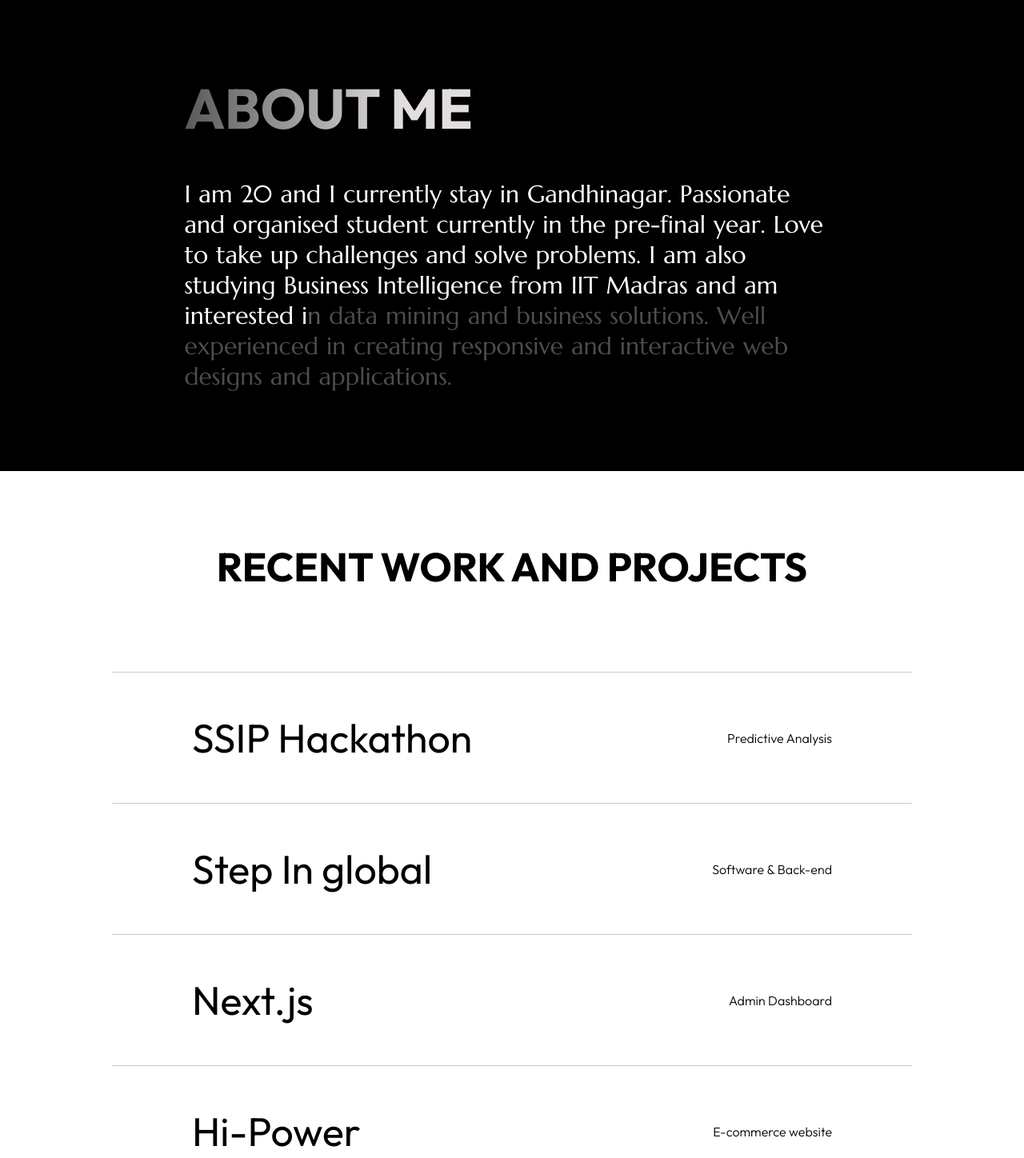
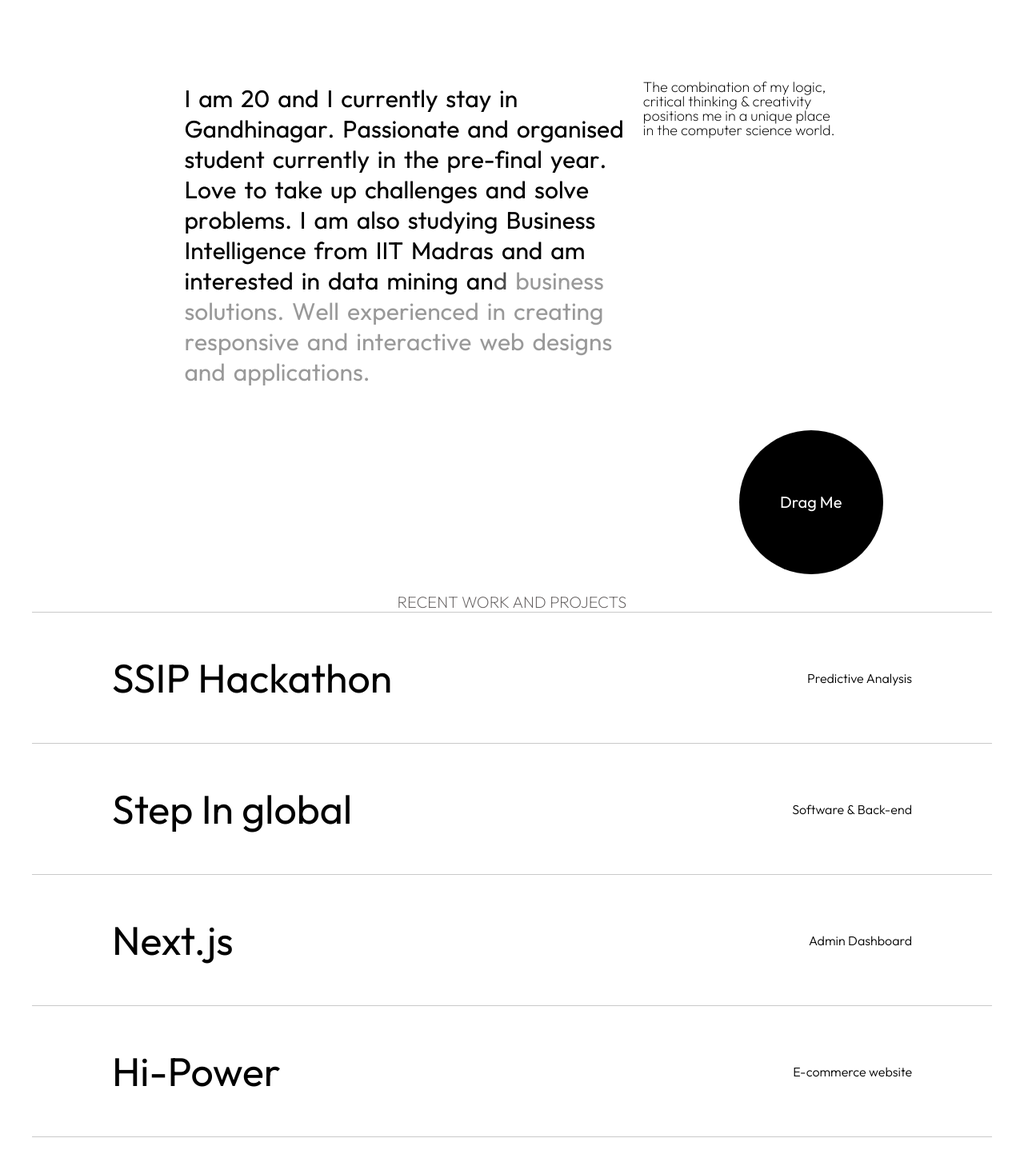
Before and after one commit to Hellcaster99/portfolio, a Next.js app: page / in a window 1280 px wide. Shown: the part 802-2250 px from the top of the page at 80% size. After the commit the page ends 2224 px from the top, so only its background shows below. Built offline with nearby package versions, Linux system fonts and the light colour scheme.

Commit message:
about page changes

```diff
--- a/package.json
+++ b/package.json
@@ -13,6 +13,7 @@
     "@studio-freight/lenis": "^1.0.39",
     "framer-motion": "^11.0.8",
     "gsap": "^3.12.5",
+    "locomotive-scroll": "^5.0.0-beta.11",
     "next": "14.1.3",
     "react": "^18",
     "react-dom": "^18"
--- a/src/styles/About.module.css
+++ b/src/styles/About.module.css
@@ -1,7 +1,7 @@
 .aboutContainer{
     width: 100%;
     min-height: 50vh;
-    background: #000;
+    background: #fff;
     padding: 8% 18%;
     position: relative;
 
@@ -10,21 +10,47 @@
         width: 100%;
         height: 100%;
         display: flex;
-        flex-direction: column;
+        /* flex-direction: column; */
         justify-content: space-between;
         flex-wrap: wrap;
         line-height: 1;
 
         .heading{
-            text-transform: uppercase;
-            font-size: 70px;
-            background: -webkit-linear-gradient(180deg,white,rgb(226, 222, 222),rgb(226, 222, 222),rgb(91, 88, 88));
-            -webkit-background-clip: text;
-            -webkit-text-fill-color: transparent;
-            margin-bottom: 50px;
+            position: relative;
+            display: flex;
+            flex-direction: column;
+            width: 30%;
+
+
+            .aboutp{
+                font-size: 18px;
+                font-weight: 200;
+                height: 30%;
+            }
+
+            .abouth{
+                position: relative;
+                height: 70%;
+            }
+
+            .aboutme{
+                position: absolute;
+                background-color: #000;
+                color: #fff;
+                width: 180px;
+                height: 180px;
+                border-radius: 50%;
+                font-size: 20px;
+                right: -22%;
+                display: flex;
+                justify-content: center;
+                align-items: center;
+
+            }
         }
 
         .para{
+            width: 70%;
             white-space: wrap;
             position: relative;
             display: flex;
@@ -35,12 +61,12 @@
                 position: relative;
                 margin-right: 10px;
                 margin-top: 8px;
-                color: #fff;
+                color: #000;
                 display: flex;
 
                 .shadow{
                     position: absolute;
-                    opacity:0.3;
+                    opacity:0.4;
                 }
             }
         }
@@ -56,8 +82,26 @@
 
         .box{
             font-size: 20px;
+            flex-direction: column;
+
             .heading{
-                font-size: 50px;
+                width: 100%;
+
+                margin-bottom: 50px;
+
+                .aboutme{
+                    width: 110px;
+                    height: 110px;
+                    font-size: 15px;
+                    top: 98%;
+                    right: 0;
+                }
+
+            }
+
+            .para{
+                width: 100%;
+                margin-bottom: 100px;
             }
         }
    }
--- a/src/styles/Exp.module.css
+++ b/src/styles/Exp.module.css
@@ -23,9 +23,11 @@
 }
 
 .h1{
-    margin: 100px auto;
-    font-size: 50px;
+    margin: 100px auto 0 auto;
+    font-size: 20px;
+    font-weight: 200;
     text-transform: uppercase;
+    color: #635f5f;
 }
 
 .h2{
@@ -33,11 +35,19 @@
 }
 
 .row{
-    width: 1000px;
+    width: 1200px;
     display: flex;
     flex-direction: column;
     align-items: center;
     justify-content: center;
+}
+
+.more{
+    width: 100%;
+    height: 200px;
+    display: flex;
+    justify-content: center;
+    align-items: center;
 }
 
 @media only screen and (max-width:750px){
@@ -47,21 +57,17 @@
 }
 
 @media only screen and (max-width:600px){
-    .h1{
-        font-size: 40px;
-        margin: 50px 0;
-    }
     .row{
         width: 500px;
     }
 }
 
 @media only screen and (max-width:500px){
+    .h1{
+        margin-bottom: 50px;
+    }
     .click{
         display: block;
-    }
-    .h1{
-        font-size: 25px;
     }
     .row{
         width: 350px;
@@ -69,9 +75,6 @@
 }
 
 @media only screen and (max-width:350px){
-    .h1{
-        font-size: 20px;
-    }
     .row{
         width: 300px;
     }
--- /dev/null
+++ b/src/styles/Exp2.module.css
@@ -0,0 +1,19 @@
+.container{
+    background: #000;
+    position: relative;
+    display: flex;
+    flex-direction: column;
+    justify-content: center;
+    align-items: center;
+    padding: 8% 10%;
+}
+
+.projectBox{
+    width: 100%;
+    height: 100vh;
+    color: #fff;
+    font-size: 100px;
+    display: flex;
+    justify-content: center;
+    align-items: center;
+}
--- a/src/styles/Mobile.module.css
+++ b/src/styles/Mobile.module.css
@@ -7,7 +7,7 @@
     width: 60px;
     height: 60px;
     border-radius: 50%;
-    background: #fff;
+    background: #000;
     cursor: pointer;
     display: flex;
     align-items: center;
@@ -24,7 +24,7 @@
     height: 1px;
     width: 40%;
     margin: auto;
-    background-color: #000;
+    background-color: #fff;
     position: relative;
     transition: transform 0.3s;
 }
--- a/src/ui/About.jsx
+++ b/src/ui/About.jsx
@@ -1,18 +1,56 @@
-import { useRef } from 'react';
+import { useEffect, useRef } from 'react';
+import gsap from 'gsap';
 import {motion as m, useScroll, useTransform,AnimatePresence} from 'framer-motion';
 import styles from '@/styles/About.module.css';
-import { DM_Serif_Display, Marcellus } from 'next/font/google';
+import { Outfit } from 'next/font/google';
 
-const font = Marcellus({subsets:['latin'],weight:['400']});
+const font = Outfit({subsets:['latin'],weight:['400']});
 
 export default function About(){
+    const {scrollY}  = useScroll();
+    const y = useTransform(scrollY, [0,1000], ["180%","0%"]);
+    const aboutRef = useRef(null);
+
+    useEffect(()=>{
+        const mouseMove = (e) => {
+            const {clientX, clientY} = e;
+            const {width,height,left,top} = aboutRef.current.getBoundingClientRect();
+            const x = clientX - (left + width / 2);
+            const y = clientY - (top + height / 2);
+            gsap.to(aboutRef.current,{x:x});
+            gsap.to(aboutRef.current,{y:y});
+        }
+
+        const mouseLeave = (e) => {
+            gsap.to(aboutRef.current, {x:0});
+            gsap.to(aboutRef.current, {y:"40%"});
+        }
+
+
+        aboutRef.current.addEventListener("mousemove",mouseMove);
+        aboutRef.current.addEventListener("mouseleave",mouseLeave);
+
+        return () => {
+            aboutRef.current.removeEventListener("mousemove",mouseMove);
+            aboutRef.current.removeEventListener("mouseleave",mouseLeave);
+        }
+    },[])
+
     return(
         <div className={styles.aboutContainer} id="about">
             <div className={styles.box}>
-                <AnimatePresence mode='wait'>
-                <m.h1 className={styles.heading} initial={{opacity:0,y:"40%"}} whileInView={{opacity:1,y:0,transition:{duration:1.5,type:"spring",delay:0.1}}}>About me</m.h1>
-                </AnimatePresence>
                 <Paragraph>I am 20 and I currently stay in Gandhinagar. Passionate and organised student currently in the pre-final year. Love to take up challenges and solve problems. I am also studying Business Intelligence from IIT Madras and am interested in data mining and business solutions. Well experienced in creating responsive and interactive web designs and applications.</Paragraph>
+                <div className={styles.heading}>
+                    <m.p className={styles.aboutp} initial={{opacity:0,y:"40%"}} whileInView={{opacity:1,y:0,transition:{duration:1.5,type:"spring",delay:0.1}}}>The combination of my logic, critical thinking & creativity positions me in a unique place in the computer science world.</m.p>
+                    <div className={styles.abouth}>
+                    <m.div className={`${styles.aboutme} ${font.className}`}
+                    ref={aboutRef}
+                    style={{y}}
+                    ><p>Drag Me</p>
+                    </m.div>
+                    </div>
+
+                </div>
             </div>
         </div>
     )
--- a/src/ui/Exp.jsx
+++ b/src/ui/Exp.jsx
@@ -40,7 +40,7 @@ export default function Exp() {
   return (
     <>
     <div id="exp" className={styles.container}>
-        <m.h1 className={styles.h1} initial={{opacity:0,y:"40%"}} whileInView={{opacity:1,y:0,transition:{duration:1.5,type:"spring",delay:0.1}}}>Recent Work and Projects</m.h1>
+        <m.p className={styles.h1} initial={{opacity:0,y:"40%"}} whileInView={{opacity:1,y:0,transition:{duration:1.5,type:"spring",delay:0.1}}}>Recent Work and Projects</m.p>
         <h2 className={styles.click}>Click on each for effect</h2>
         <div className={styles.ds}>
             <div className={styles.row}>
```
Also changed, not shown: src/pages/index.js (+19 -1 lines), src/ui/Exp2.jsx (added, +23 -0 lines), 1 other file (tests, documents, lock files or other folders).
